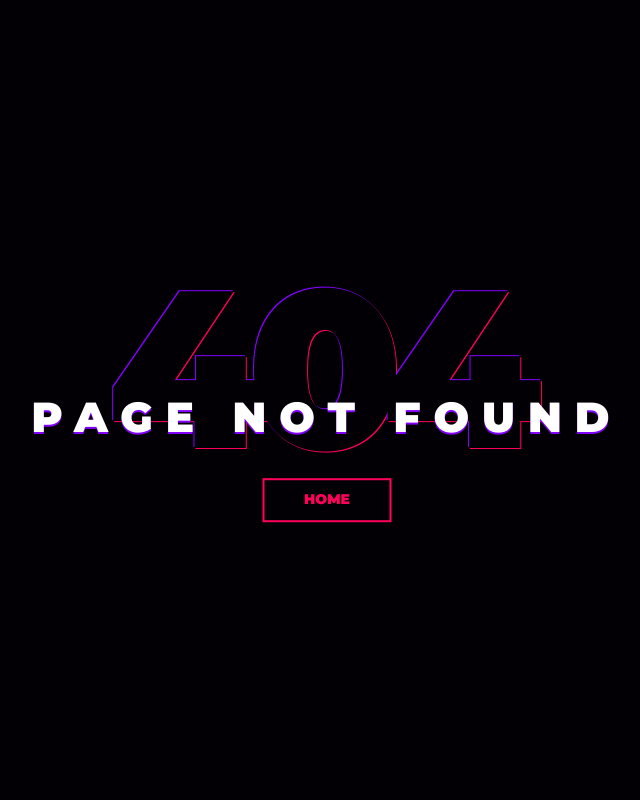
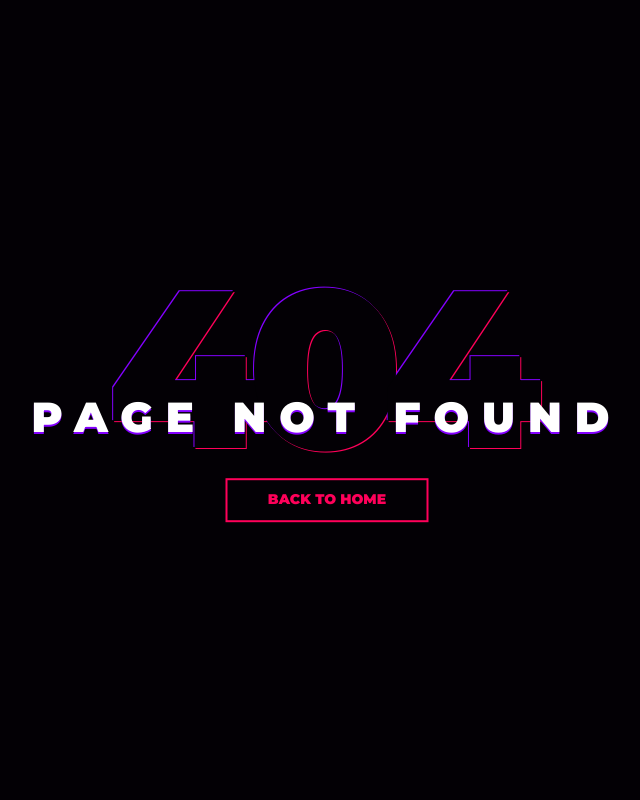
Before and after one commit to AldairAvelino/sgu, a PHP site: page /404.php in a window 1280 px wide. Shown: the whole page, without its empty margins (313-953 px from the left). Run offline with PHP 8.4, Linux system fonts and the light colour scheme.

Commit message:
Link changes - AA

```diff
--- a/404.php
+++ b/404.php
@@ -15,7 +15,7 @@
 				<h1>404</h1>
 				<h2>Page not found</h2>
 			</div>
-			<a href="index.php">Home</a>
+			<a href="index.php">Back To Home</a>
 		</div>
 	</div>
 </body>
```
